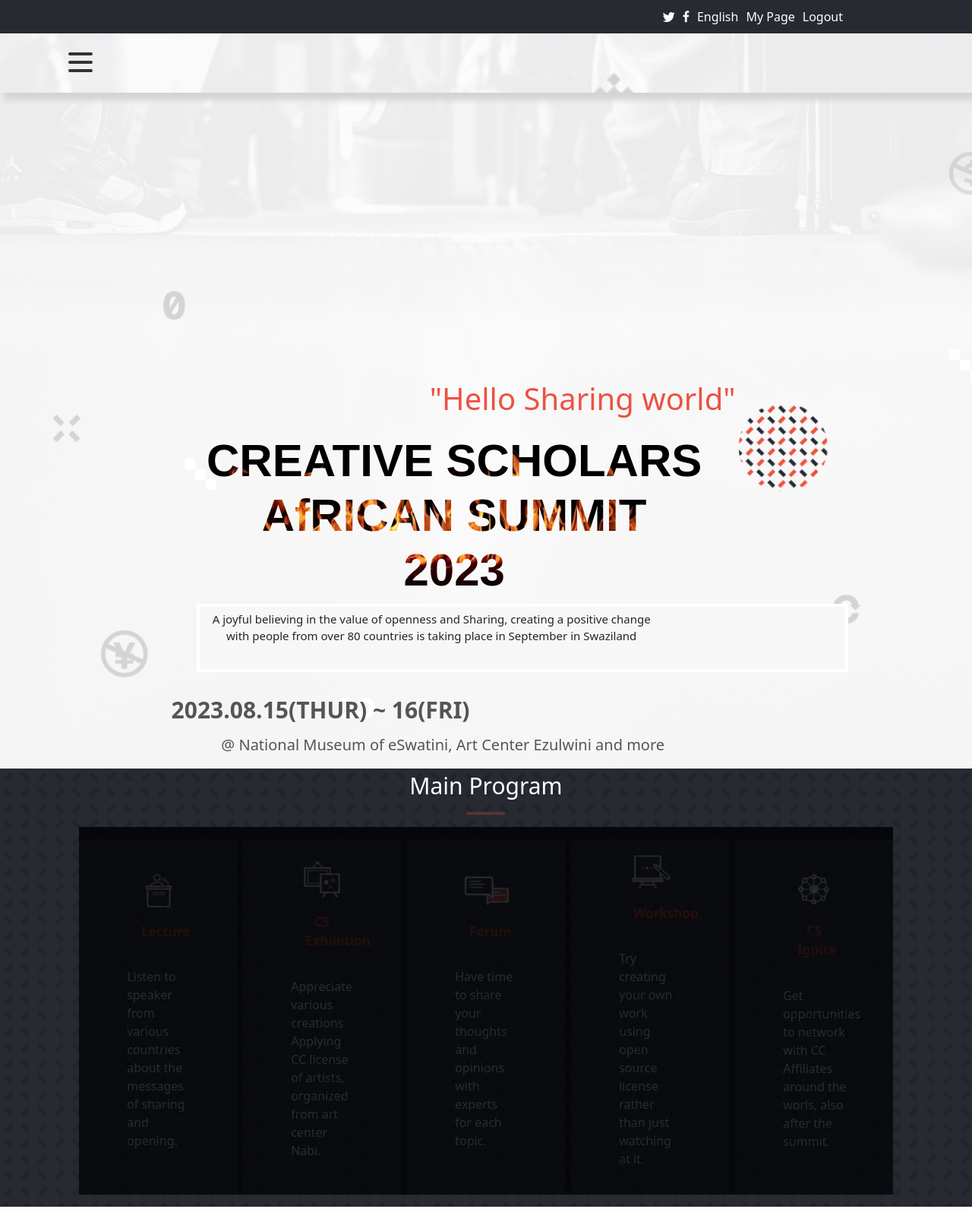
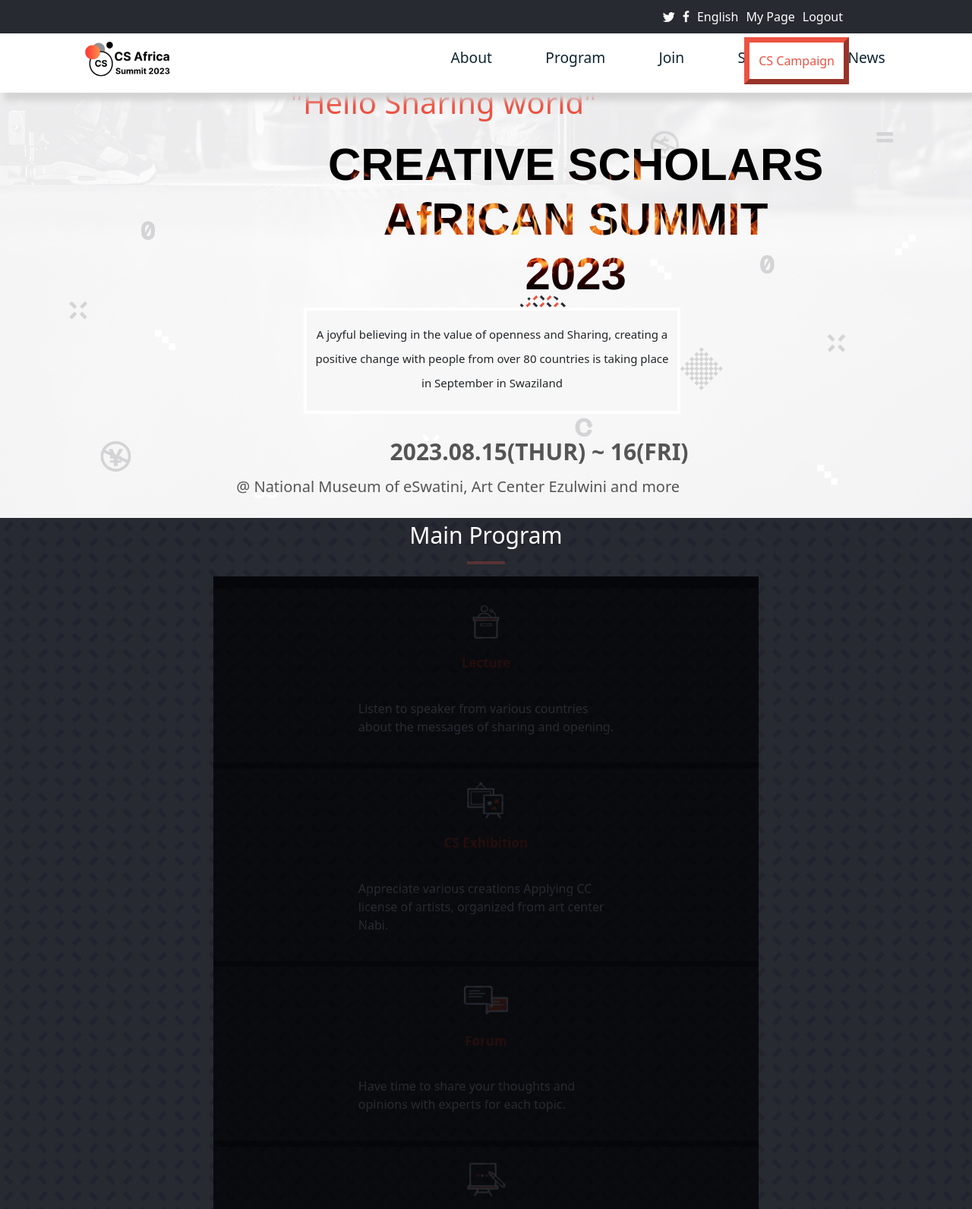
Before and after one commit to SiveMdluli/capstone, a website: page index.html in a window 1280 px wide. Shown: the top 1592 px of the page at 76% size. Drawn offline with nearby package versions, Linux system fonts and the light colour scheme.

Commit message:
Commit working changes

```diff
--- a/css/about.css
+++ b/css/about.css
@@ -495,6 +495,23 @@ footer {
 @media only screen and (min-width: 767px) {
 
   .top-menu {
+    display: block;
+  }
+
+  .nonee {
+    display: none;
+  }
+
+  .none {
+    display: block;
+  }
+
+  .navbar img,
+  .navbar .nav-button,
+  .page-nav {
+    display: none;
+  }
+.top-menu {
   display: flex;
   justify-content: flex-end;
   background-color: #272a31;
@@ -508,24 +525,63 @@ footer {
   padding: 10px 170px 10px 0;
 }
 
+.navbar img,
+.navbar .nav-button,
+.page-nav {
+  display: block;
+}
+
+  header {
+    display: flex;
+    flex-direction: column;
+    justify-content: center;
+  }
+
+  .top-menu {
+    display: flex;
+    justify-content: flex-end;
+    background-color: #272a31;
+  }
+
+  .top-menu ul {
+    display: flex;
+    list-style: none;
+    margin: 0;
+    gap: 10px;
+    padding: 10px 170px 10px 0;
+  }
+  .checkbox,
+  .hamburger-lines {
+    display: none !important;
+  }
   .navbar {
     display: flex;
+    flex-direction: row;
     justify-content: space-between;
     align-items: center;
     background-color: #fff;
     box-shadow: 5px 10px 8px #d4d4d4;
+    background-image: none;
   }
 
   .navbar img {
-  margin-left: -8rem;
+    margin-left: 1rem;
+    margin-top: -0.8rem;
   }
 
   .navbar .nav-items {
     display: flex;
-  gap: 42px;
+    justify-content: space-evenly;
+    align-items: center;
+    flex-direction: row;
     list-style: none;
-  margin: 0;
     padding: 0;
+    height: 0;
+    width: 0;
+    background-color: #fff;
+    opacity: 1;
+    transform: none;
+    margin-top: 0.9rem;
   }
 
   .navbar ul a {
@@ -533,6 +589,28 @@ footer {
     color: #5c5a5a;
     margin: 0;
     font-size: 16px;
+  }
+
+  .navbar ul li a:hover {
+    color: #ec5242;
+    font-size: 18px;
+    animation: 0.5s ease;
+  }
+
+  .navbar .nav-button {
+    border-color: #ec5242;
+    border-width: 7px;
+    color: #ec5242;
+    background-color: #fff;
+    font-size: 16px;
+    padding: 12px;
+    margin: -0.5rem 5rem 0 1rem;
+  }
+
+  .navbar .nav-button:hover {
+    color: #fff;
+    background-color: #ec5242;
+    font-size: 18px;
   }
 
 .page-nav ul {
@@ -836,5 +914,4 @@ footer {
 .non {
   display: none;
 }
-
 }
--- a/css/style.css
+++ b/css/style.css
@@ -419,6 +419,12 @@ body {
 /* From 0 to 768 */
 @media only screen and (min-width: 767px) {
 
+.navbar img,
+.navbar .nav-button,
+.page-nav {
+  display: block;
+}
+
   header {
     display: flex;
     flex-direction: column;
@@ -438,29 +444,40 @@ body {
     gap: 10px;
     padding: 10px 170px 10px 0;
   }
+  .checkbox,
+  .hamburger-lines {
+    display: none !important;
+  }
 
   .navbar {
     display: flex;
+    flex-direction: row;
     justify-content: space-between;
     align-items: center;
     background-color: #fff;
     box-shadow: 5px 10px 8px #d4d4d4;
+    background-image: none;
   }
 
   .navbar img {
-    margin-left: -8rem;
+    margin-left: 1rem;
+    margin-top: -0.8rem;
   }
 
   .navbar .nav-items {
     display: flex;
-    gap: 42px;
+    justify-content: space-evenly;
+    align-items: center;
+    flex-direction: row;
     list-style: none;
-    margin: 0;
     padding: 0;
-  }
-
-  .page-logo {
-    margin-left: -40%;
+    height: 0;
+    width: 0;
+    gap: 3rem;
+    background-color: #fff;
+    opacity: 1;
+    transform: none;
+    margin-top: 0.9rem;
   }
 
   .navbar ul a {
@@ -468,12 +485,6 @@ body {
     color: #5c5a5a;
     margin: 0;
     font-size: 16px;
-  }
-
-  .see-the-whole-program p a {
-    text-decoration: underline;
-    color: #e9e9ea;
-    text-transform: uppercase;
   }
 
   .navbar ul li a:hover {
@@ -489,7 +500,7 @@ body {
     background-color: #fff;
     font-size: 16px;
     padding: 12px;
-    margin-right: 12rem;
+    margin: -0.5rem 5rem 0 1rem;
   }
 
   .navbar .nav-button:hover {
@@ -504,8 +515,8 @@ body {
     justify-content: center;
     background-image: url(../img/bg/desktop-bg.png);
     background-size: cover;
-    padding: 39rem 0 0;
-    margin: 0 0 0 -6rem;
+    padding: 35rem 0 0;
+    margin: 0 0 0 -1rem;
     height: 100%;
   }
 
@@ -515,11 +526,14 @@ body {
     justify-content: center;
     flex-wrap: wrap;
     align-items: flex-start;
-    margin: -33.5rem 0 0 19rem;
+    margin: -53rem 0 0 19rem;
   }
 
   .header-content .content-title {
+    display: flex;
+    justify-content: flex-start;
     color: #ec5242;
+    margin-left: -25rem;
     font-size: 40px;
     font-weight: 400;
   }
@@ -534,21 +548,28 @@ body {
     font-size: 60px;
     background-clip: border-box;
     -webkit-background-clip: text;
+    margin-left: 5rem;
+    align-items: start;
   }
 
   .header-content .header-content-body {
     background-color: #f7f7f7;
     border: 0.28rem solid #fff;
     display: flex;
+    text-align: center;
+    align-items: center;
     height: auto;
     padding: 5px;
+    margin-left: 7rem;
+    width: 50%;
   }
 
   .header-content-body p {
     display: flex;
     width: 600px;
     font-size: 15px;
-    height: 3.5rem;
+    line-height: 2rem;
+    padding-top: 0.6rem;
   }
 
   .header-content .summit-date {
@@ -556,6 +577,7 @@ body {
     font-weight: 800;
     font-size: 30px;
     padding-top: 1.5rem;
+    padding-left: 13rem;
   }
 
   .header-content .summit-venue {
@@ -563,6 +585,7 @@ body {
     font-weight: 150;
     font-size: 20px;
     padding-top: 0.3rem;
+    margin-left: -2rem;
   }
 
   /* Main Program Styles */
@@ -571,8 +594,8 @@ body {
     flex-direction: column;
     align-items: center;
     justify-content: center;
+    background-image: url(../img/bg/crosses-bg.png);
     background-color: #272a31;
-    background-image: url(../img/bg/crosses-bg.png);
     mix-blend-mode: multiply;
     height: auto;
     color: #fff;
@@ -596,9 +619,8 @@ body {
   }
 
   .programs-card-container {
-    display: flex;
-    flex-wrap: wrap;
-    justify-content: space-around;
+    display: grid;
+    grid-template-columns: repeat(1, 1fr);
     flex-direction: row;
     gap: 0.5rem;
   }
@@ -609,8 +631,6 @@ body {
     justify-content: center;
     align-items: center;
     text-align: center;
-    width: 13rem;
-    background-color: rgba(255, 255, 255, 0.1);
     padding: 1rem;
   }
 
@@ -626,6 +646,12 @@ body {
 
   .see-the-whole-program p {
     font-size: 30px;
+  }
+
+  .see-the-whole-program p a {
+    text-decoration: underline;
+    color: #e9e9ea;
+    text-transform: uppercase;
   }
 
   /* \\\\\\\\Featured Section//////// */
@@ -646,9 +672,9 @@ body {
   }
 
   .fs-content {
-    display: flex;
+    display: grid;
     justify-content: center;
-    align-items: baseline;
+    flex-direction: column;
     padding-top: 1rem;
     width: 35%;
     margin: 1.4rem 7rem 0 7rem;
--- a/index.html
+++ b/index.html
@@ -41,7 +41,7 @@
         <nav>
             <div class="navbar">
                 <div class="container nav-container">
-                    <input class="checkbox non" type="checkbox" name="" id="" />
+                    <input class="checkbox" type="checkbox" name="" id="" />
                     <div class="hamburger-lines">
                         <span class="line line1"></span>
                         <span class="line line2"></span>
@@ -116,6 +116,12 @@
                 <p class="program-description">Get opportunities to network with CC Affiliates around the worls, also
                     after the summit.</p>
             </div>
+            <div class="program">
+                <img src="img/programIcons/program-icon-5.png" alt="#" class="program-img">
+                <p class="program-title">CS Ignite</p>
+                <p class="program-description">Get opportunities to network with CC Affiliates around the worls, also
+                    after the summit.</p>
+            </div>
         </div>
         <div class="see-the-whole-program mt-5 mb-5">
             <p>
```
Lines whose indentation alone changed are shown as unchanged.
